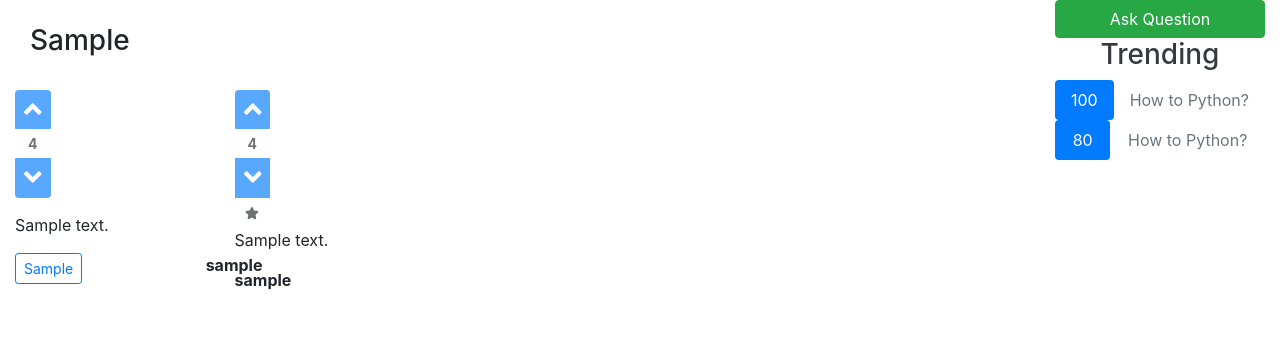
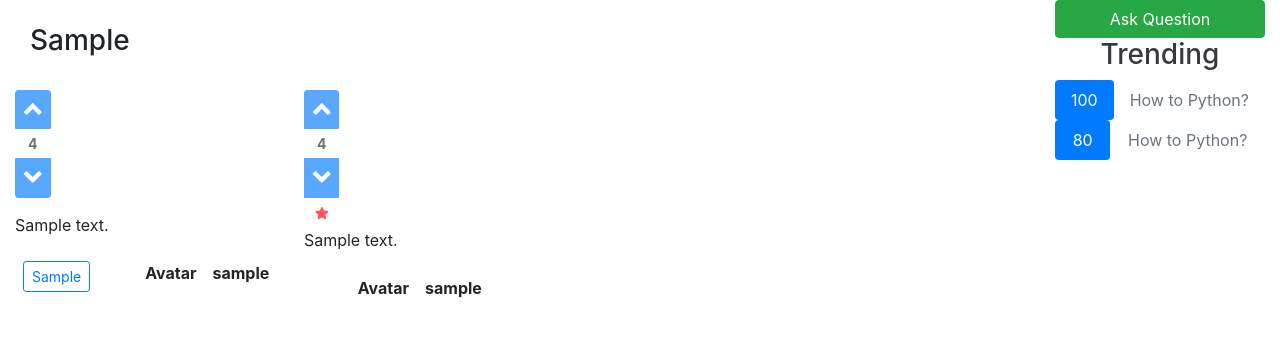
Before and after one commit to ildarkit/hasker, a Django app: a page that uses website/templates/question.html in a window 1280 px wide. Shown: the part 56-393 px from the top of the page. Run offline with Django 3.2, Linux system fonts and the light colour scheme; tables that the repository leaves empty hold one stand-in row (values such as "Sample post"); some libraries are stand-ins or nearby versions.

Commit message:
answer vote buttons in question.html, ordering in answer model

```diff
--- a/website/models.py
+++ b/website/models.py
@@ -64,4 +64,4 @@ class Answer(models.Model):
     #    self.email
 
     class Meta:
-        ordering = ["rating", "-pub_date"]
+        ordering = ["-rating", "-pub_date"]
--- a/website/templates/question.html
+++ b/website/templates/question.html
@@ -31,14 +31,17 @@
             </div>
         </div>
         <div class="col-11">
-            <p class="text-justify font-weight-normal">{{ question.text }}</p>
-            <div class="row">
-                <div class="col-10">
+            <p class="text-justify">{{ question.text }}</p>
+            <div class="d-flex">
+                <div class="mr-auto p-2">
                     {% for tag in question.tags_as_list %}
                     <a class="btn btn-outline-primary btn-sm" role="button" href="{% url 'tag_search' tag %}">{{ tag }}</a>
                     {% endfor %}
                 </div>
-                <div class="col-2">
+                <div class="p-2">
+                    <p class="font-weight-bold">Avatar</p>
+                </div>
+                <div class="p-2">
                     <p class="font-weight-bold">{{ question.author.user }}</p>
                 </div>
             </div>
@@ -68,9 +71,17 @@
                     <i class="fas fa-angle-down fa-2x" style="color:white"></i>
                 </a>
                 {% endif %}
-                {% if user.is_authenticated and user != answer.author.user %}
-                <a class="btn btn-outline-primary" role="button" href="{% url 'vote' %}?up_answer_id={{answer.pk}}&amp;question_id={{ question.pk }}">
-                    <i class="fas fa-angle-up fa-2x"></i>
+                {% if user.is_authenticated and user == question.author.user %}
+                <a class="btn btn-link" role="button" href="{% url 'vote' %}?correct_answer_id={{answer.pk}}&amp;question_id={{ question.pk }}">
+                    {% if answer.is_correct %}
+                    <i class="fas fa-star fa-sm" style="color:red"></i>
+                    {% else %}
+                    <i class="fas fa-star fa-sm"></i>
+                    {% endif %}
+                </a>
+                {% elif answer.is_correct %}
+                <a class="btn btn-link disabled" role="button">
+                    <i class="fas fa-star fa-sm" style="color:red"></i>
                 </a>
                 {% else %}
                 <a class="btn btn-link disabled" role="button">
@@ -81,8 +92,11 @@
         </div>
         <div class="col-11">
             <p class="text-justify font-weight-normal">{{ answer.answer_text }}</p>
-            <div class="row">
-                <div class="col-12">
+            <div class="d-flex">
+                <div class="ml-auto p-2">
+                    <p class="font-weight-bold">Avatar</p>
+                </div>
+                <div class="p-2">
                     <p class="font-weight-bold">{{ answer.author.user }}</p>
                 </div>
             </div>
```
